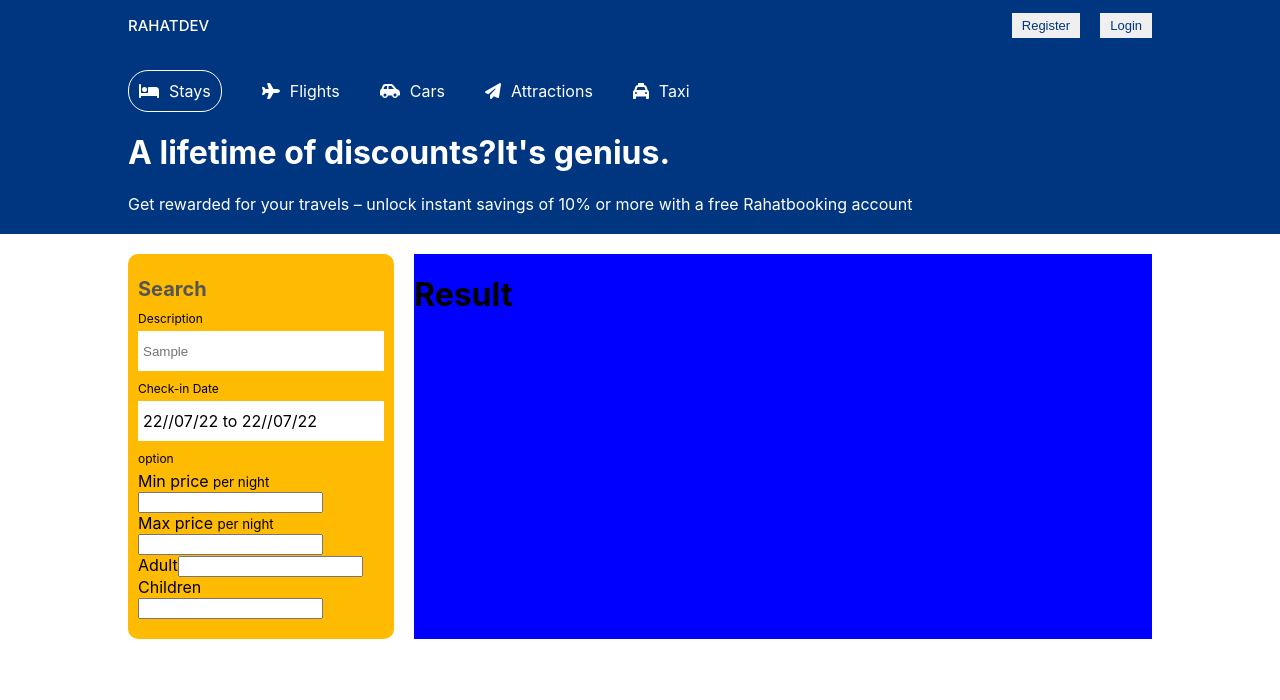
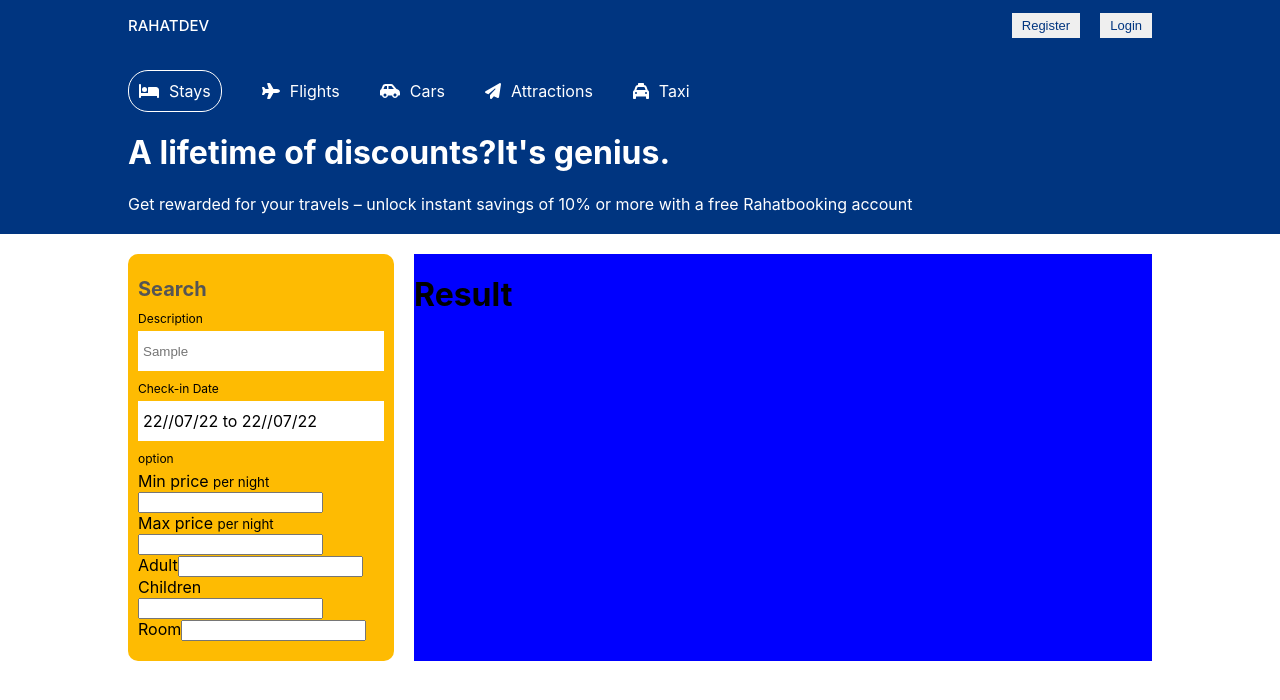
Before and after one commit to bellicose77/booking-app-clientside, a React (Create React App) app: page / in a window 1280 px wide. Both pictures are taken after typing "Sample" into the empty fields and a click on the button "Search". Shown: the top 700 px of the page. Built offline with nearby package versions, Linux system fonts and the light colour scheme.

Commit message:
serach options

```diff
--- a/src/pages/List/List.js
+++ b/src/pages/List/List.js
@@ -67,6 +67,12 @@ const List = () => {
                                 </label>
                                 <input type="number" className="lsOptionInput" />
                             </div>
+                            <div className='lsOptionItem'>
+                               <label>
+                               <span className="lsOptionText">Room</span>
+                                </label>
+                                <input type="number" className="lsOptionInput" />
+                            </div>
                         </div>
                     </div>
                 </div>
```
